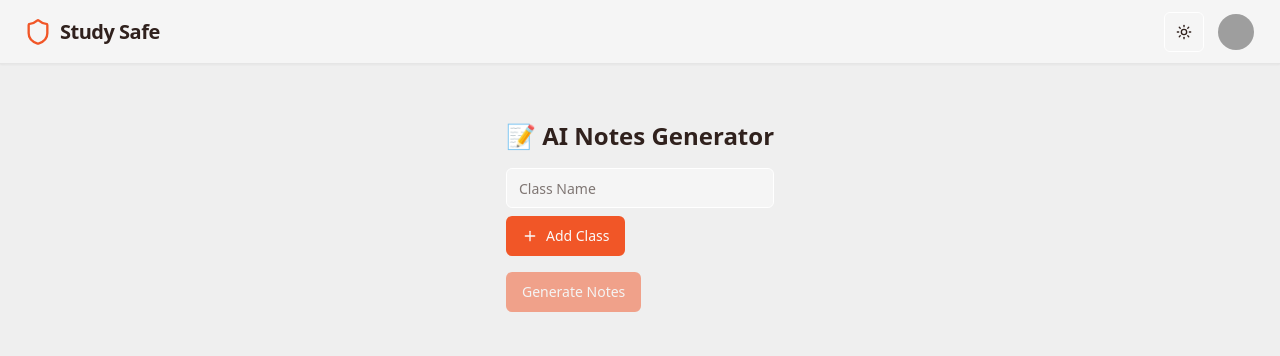
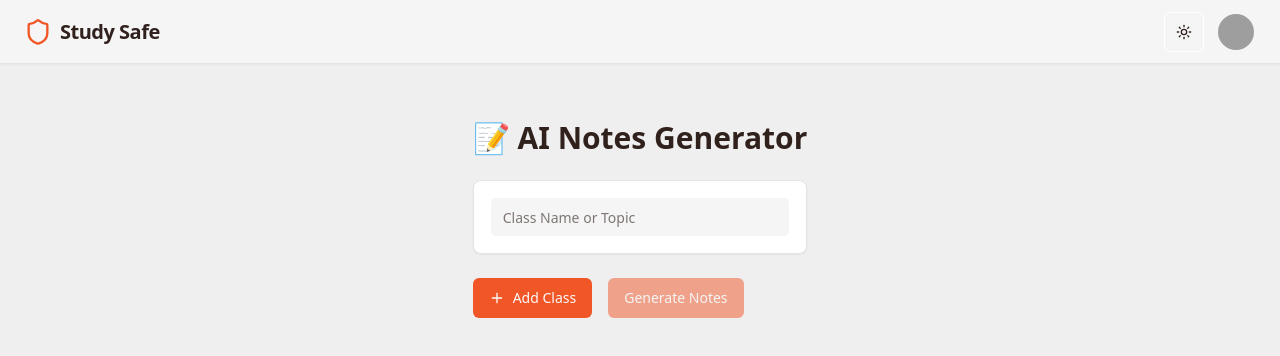
Before and after one commit to noahfor3/Ai-Study-Organizer, a Next.js app: page /generate-notes in a window 1280 px wide. Shown: the top 356 px of the page. Built offline with nearby package versions, Linux system fonts and the light colour scheme; grey boxes are pictures that could not be loaded.

Commit message:
fix: update generate-notes page for TypeScript and improved UI

```diff
--- a/package.json
+++ b/package.json
@@ -68,6 +68,7 @@
     "react-globe.gl": "^2.37.0",
     "react-hook-form": "^7.54.2",
     "react-leaflet": "^4.2.1",
+    "react-markdown": "^10.1.0",
     "recharts": "^2.15.1",
     "tailwind-merge": "^3.0.1",
     "tailwindcss-animate": "^1.0.7",
--- a/src/app/(app)/api/generate-notes/route.ts
+++ b/src/app/(app)/api/generate-notes/route.ts
@@ -190,6 +190,9 @@ Notes must be accurate, actionable, and reflect what a student actually needs to
 }
 */
 
+
+
+
 import { NextResponse } from "next/server";
 import { GoogleGenerativeAI } from "@google/generative-ai";
 
--- a/src/app/(app)/api/generate-notes/router.ts
+++ b/src/app/(app)/api/generate-notes/router.ts
@@ -1,20 +1,24 @@
 import { NextRequest, NextResponse } from "next/server";
-import { generateNotesFlow } from "@/ai/flows/generate-notes-flow"; // Adjust path
+import { generateNotes } from "@/ai/flows/generate-notes-flow";
 
 export async function POST(req: NextRequest) {
   try {
     const body = await req.json();
 
     // Validate input
-    if (!body.classes || !Array.isArray(body.classes)) {
+    if (!body.documentContent || !body.noteStyle) {
       return NextResponse.json(
-        { error: "Invalid request: 'classes' array is required" },
+        { error: "Invalid request: 'documentContent' and 'noteStyle' are required" },
         { status: 400 }
       );
     }
 
     // Call AI flow
-    const notesResult = await generateNotesFlow({ classes: body.classes });
+    const notesResult = await generateNotes({
+      documentContent: body.documentContent,
+      noteStyle: body.noteStyle,
+      focusArea: body.focusArea
+    });
 
     if (!notesResult?.notes) {
       return NextResponse.json(
--- a/src/app/(app)/generate-notes/page.tsx
+++ b/src/app/(app)/generate-notes/page.tsx
@@ -238,6 +238,8 @@ export default function GenerateNotesPage() {
 
 */
 //Igonre above code/* Express application setup and configuration
+
+/*
 "use client";
 
 import React, { useState } from "react";
@@ -331,3 +333,133 @@ export default function GenerateNotesPage() {
     </div>
   );
 }
+*/
+
+
+
+
+
+
+
+
+
+
+
+
+
+"use client";
+
+import React, { useState } from "react";
+import { Button } from "@/components/ui/button";
+import { Input } from "@/components/ui/input";
+import { Card, CardContent, CardHeader, CardTitle } from "@/components/ui/card";
+import { Loader2, Plus, Trash2, ChevronsDownUp } from "lucide-react";
+import ReactMarkdown from "react-markdown";
+
+export default function GenerateNotesPage() {
+  const [classes, setClasses] = useState([{ name: "" }]);
+  const [notes, setNotes] = useState<string | null>(null);
+  const [loading, setLoading] = useState(false);
+  const [error, setError] = useState("");
+  const [expanded, setExpanded] = useState(true);
+
+  const handleAddClass = () => setClasses([...classes, { name: "" }]);
+  const handleRemoveClass = (index: number) =>
+    setClasses(classes.filter((_, i) => i !== index));
+  const handleChange = (index: number, value: string) => {
+    const updated = [...classes];
+    updated[index].name = value;
+    setClasses(updated);
+  };
+
+  const handleGenerate = async () => {
+    setError("");
+    setNotes(null);
+    setLoading(true);
+    try {
+      const res = await fetch("/api/generate-notes", {
+        method: "POST",
+        headers: { "Content-Type": "application/json" },
+        body: JSON.stringify({ classes }),
+      });
+      const data = await res.json();
+      if (!res.ok) throw new Error(data.error || "Failed to generate notes");
+      setNotes(data.notes);
+      setExpanded(true);
+    } catch (err: any) {
+      setError(err.message);
+    } finally {
+      setLoading(false);
+    }
+  };
+
+  return (
+    <div className="max-w-4xl mx-auto p-8 space-y-6">
+      <h1 className="text-3xl font-extrabold mb-6 text-center">📝 AI Notes Generator</h1>
+
+      <div className="space-y-4">
+        {classes.map((cls, index) => (
+          <Card key={index} className="flex items-center gap-4 p-4">
+            <Input
+              placeholder="Class Name or Topic"
+              value={cls.name}
+              onChange={(e) => handleChange(index, e.target.value)}
+              className="flex-1"
+            />
+            {classes.length > 1 && (
+              <Button
+                variant="destructive"
+                onClick={() => handleRemoveClass(index)}
+                className="p-2"
+              >
+                <Trash2 className="h-4 w-4" />
+              </Button>
+            )}
+          </Card>
+        ))}
+      </div>
+
+      <div className="flex gap-4">
+        <Button
+          onClick={handleAddClass}
+          className="flex items-center gap-2"
+        >
+          <Plus className="h-4 w-4" /> Add Class
+        </Button>
+
+        <Button
+          onClick={handleGenerate}
+          disabled={loading || classes.some((c) => !c.name)}
+          className="flex items-center gap-2"
+        >
+          {loading ? (
+            <>
+              <Loader2 className="animate-spin h-4 w-4" /> Generating Notes...
+            </>
+          ) : (
+            "Generate Notes"
+          )}
+        </Button>
+      </div>
+
+      {error && <p className="text-red-500 text-center">{error}</p>}
+
+      {notes && (
+        <Card className="mt-6">
+          <CardHeader
+            className="flex justify-between items-center cursor-pointer"
+            onClick={() => setExpanded(!expanded)}
+          >
+            <CardTitle className="text-lg font-bold">📖 Generated Notes</CardTitle>
+            <ChevronsDownUp className={`h-5 w-5 transition-transform ${expanded ? "rotate-180" : ""}`} />
+          </CardHeader>
+          {expanded && (
+            <CardContent className="prose max-w-full overflow-x-auto">
+              <ReactMarkdown>{notes}</ReactMarkdown>
+            </CardContent>
+          )}
+        </Card>
+      )}
+    </div>
+  );
+}
```
Also changed, not shown: 1 other file (tests, documents, lock files or other folders).
